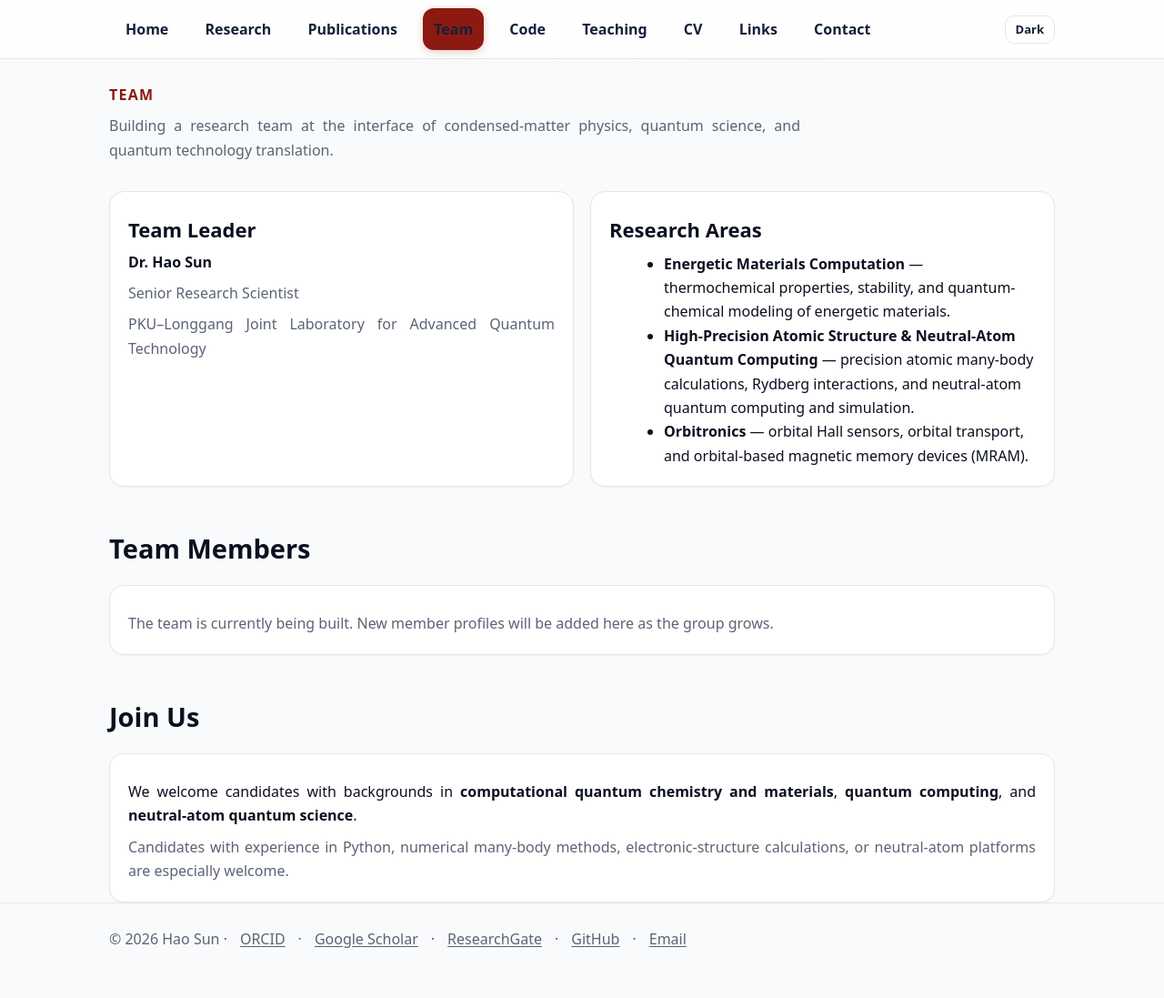
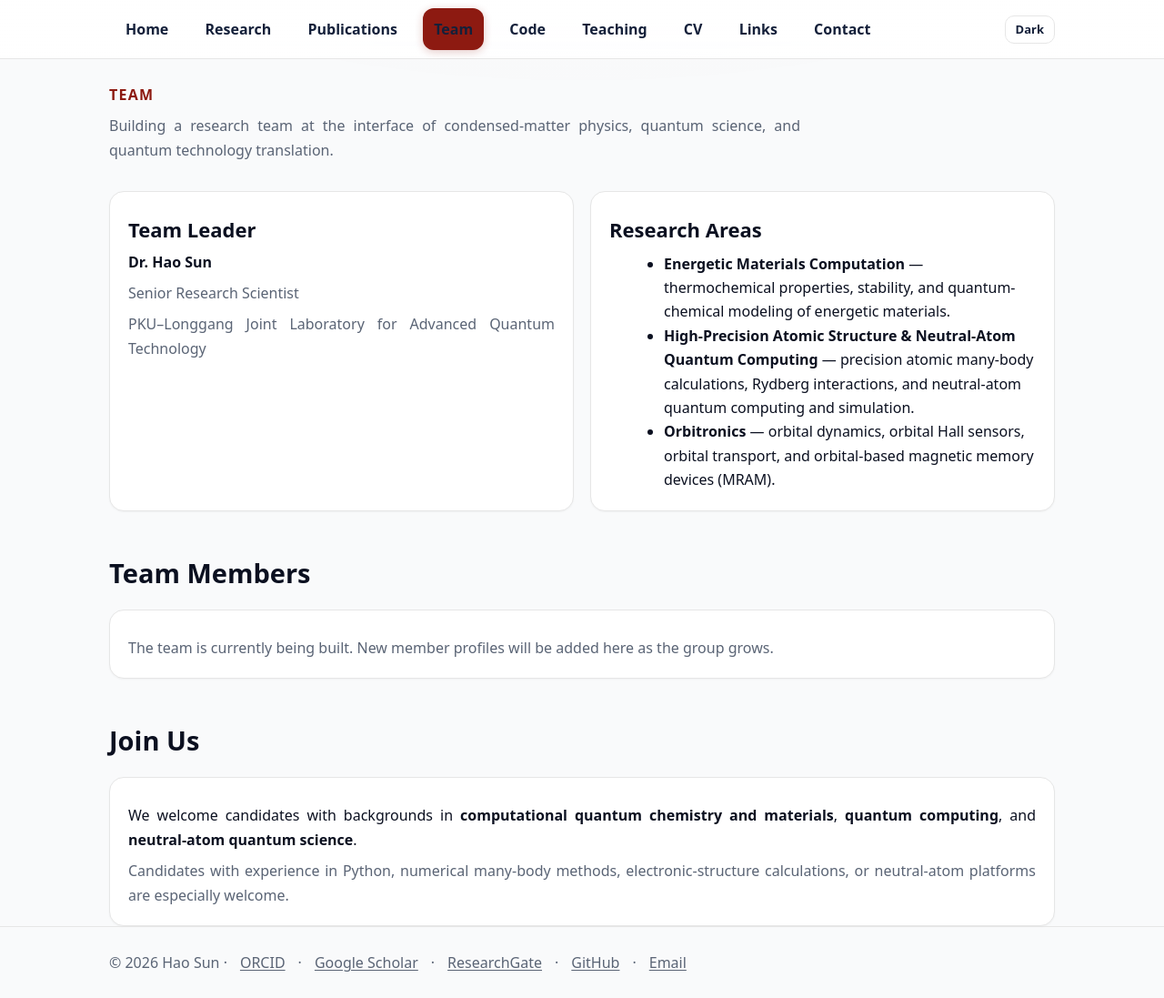
Before and after one commit to sunohao/sunohao.github.io, a Jekyll site: the page built from team/index.md, in a window 1280 px wide and 1097 px high. Shown: the whole window at 91% size. Built offline with Jekyll 4.4.1, drawn with Linux system fonts in a browser that asks for light colours.

Commit message:
Add orbital dynamics to orbitronics research area

```diff
--- a/team/index.md
+++ b/team/index.md
@@ -21,7 +21,7 @@ permalink: /team.html
     <ul style="margin:10px 0 0 20px;">
       <li><strong>Energetic Materials Computation</strong> — thermochemical properties, stability, and quantum-chemical modeling of energetic materials.</li>
       <li><strong>High-Precision Atomic Structure &amp; Neutral-Atom Quantum Computing</strong> — precision atomic many-body calculations, Rydberg interactions, and neutral-atom quantum computing and simulation.</li>
-      <li><strong>Orbitronics</strong> — orbital Hall sensors, orbital transport, and orbital-based magnetic memory devices (MRAM).</li>
+      <li><strong>Orbitronics</strong> — orbital dynamics, orbital Hall sensors, orbital transport, and orbital-based magnetic memory devices (MRAM).</li>
     </ul>
   </div>
 </div>
```
